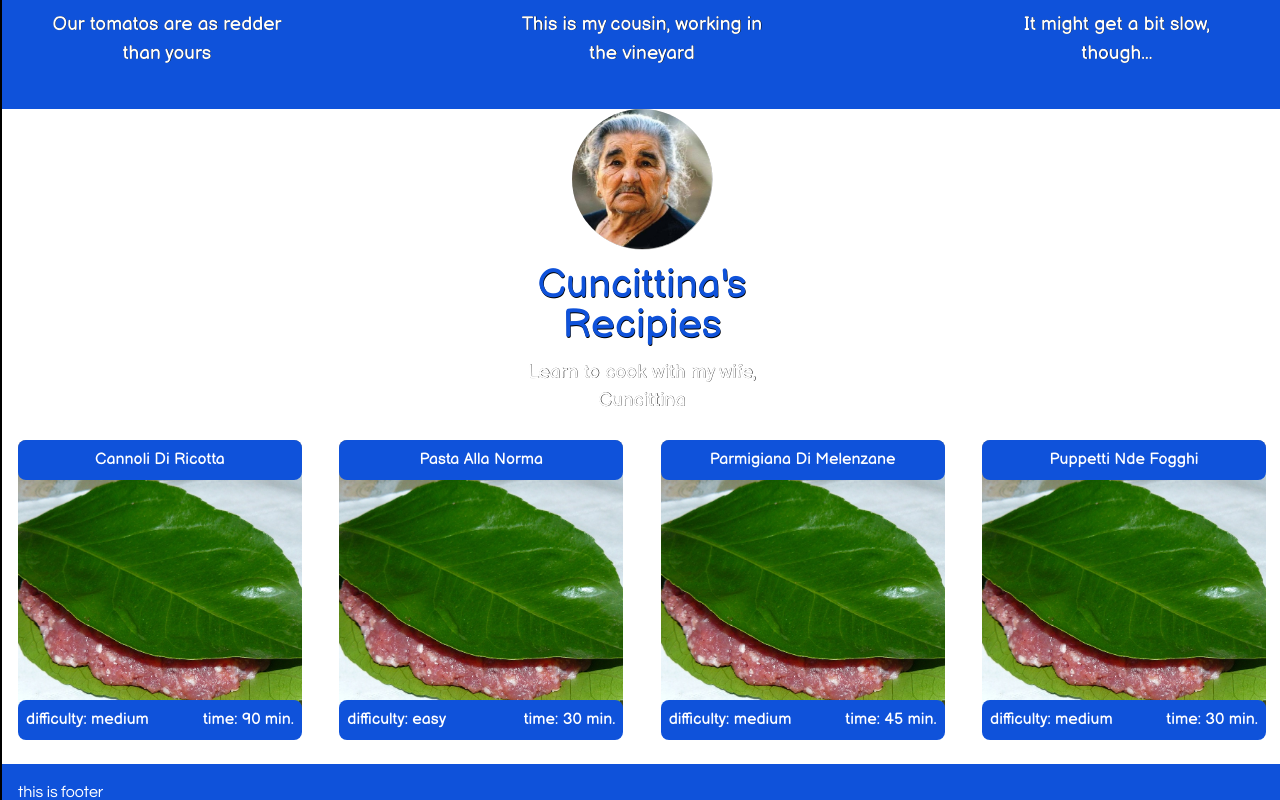
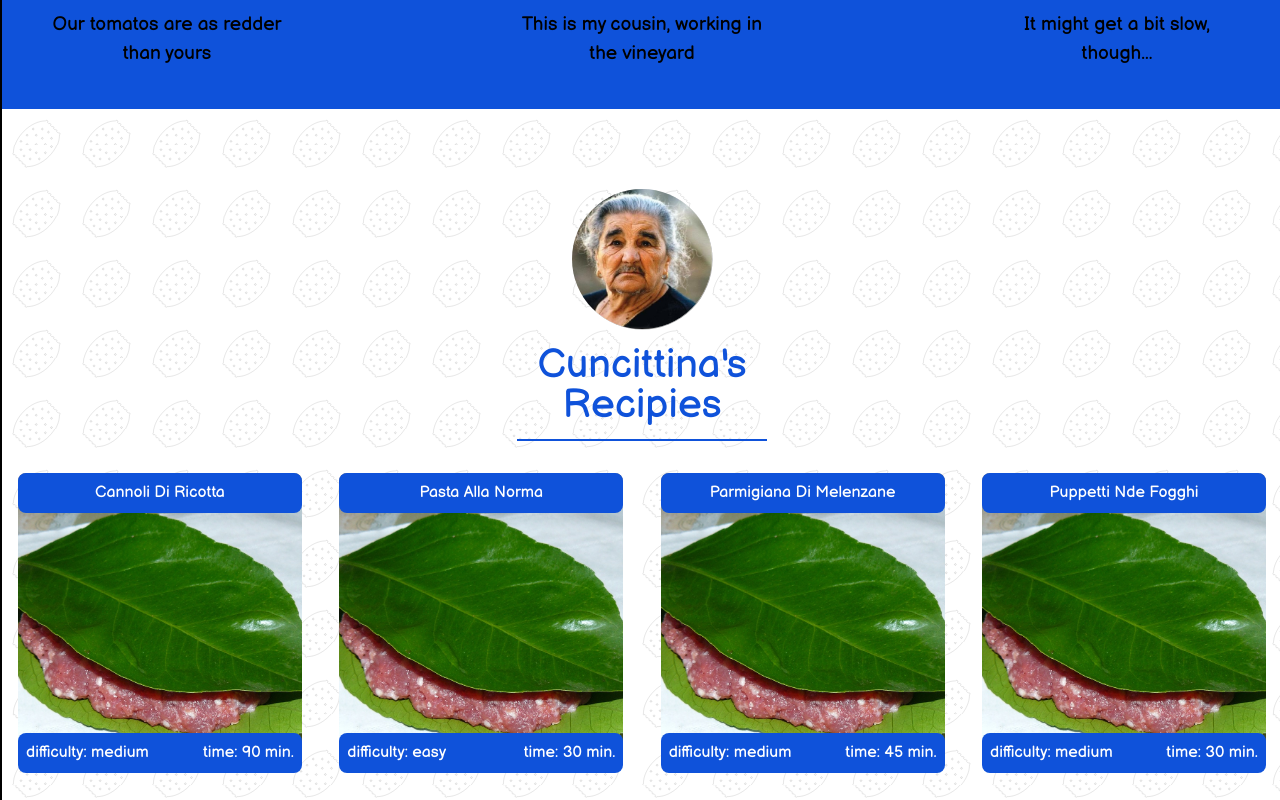
Before and after one commit to ilzio/lapa-frutta, a Next.js app: page / in a window 1280 px wide. Shown: the part 1303-2103 px from the top of the page. Built offline with nearby package versions, Linux system fonts and the light colour scheme.

Commit message:
Recipies BEM refact.

```diff
--- a/components/Home/Recipies.js
+++ b/components/Home/Recipies.js
@@ -5,7 +5,6 @@
 import RecipeCard from "./RecipeCard";
 
 const Recipies = ({ recipies }) => {
-
   const getRecipies = () =>
     recipies.map((recipie) => (
       <RecipeCard
@@ -18,18 +17,28 @@
 
   return (
     <section className="Recipies">
-      <div className="headerCard">
+      <div className="Recipies-card-container">
         <Card
           image="/assets/cuncittina.jpeg"
           title="Cuncittina's Recipies"
-          text="Learn to cook with my wife, Cuncittina"
+          textColor="black"
+          textShadow="none"
+          titleShadow="none"
+          separator
+          separatorColor="#0f52da"
         />
       </div>
       <Slider slides={getRecipies()} />
       <style jsx>{`
-        .headerCard {
+        .Recipies-card-container {
           display: flex;
           justify-content: center;
+        }
+        .Recipies {
+          background-image: url("/assets/ficurinia.svg");
+          background-size: 70px;
+          background-repeat: repeat;
+          padding: 80px 0
         }
       `}</style>
     </section>
```
